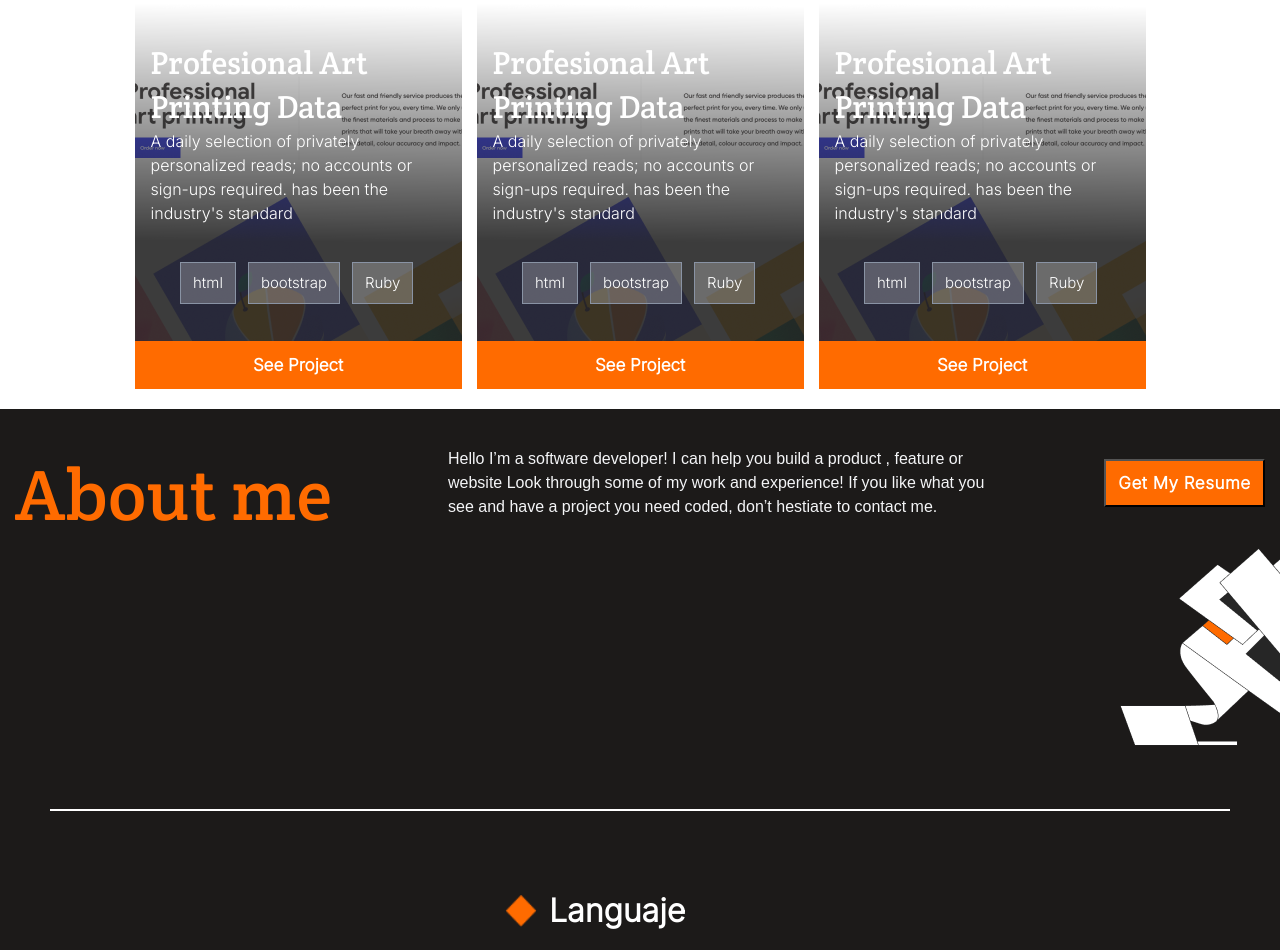
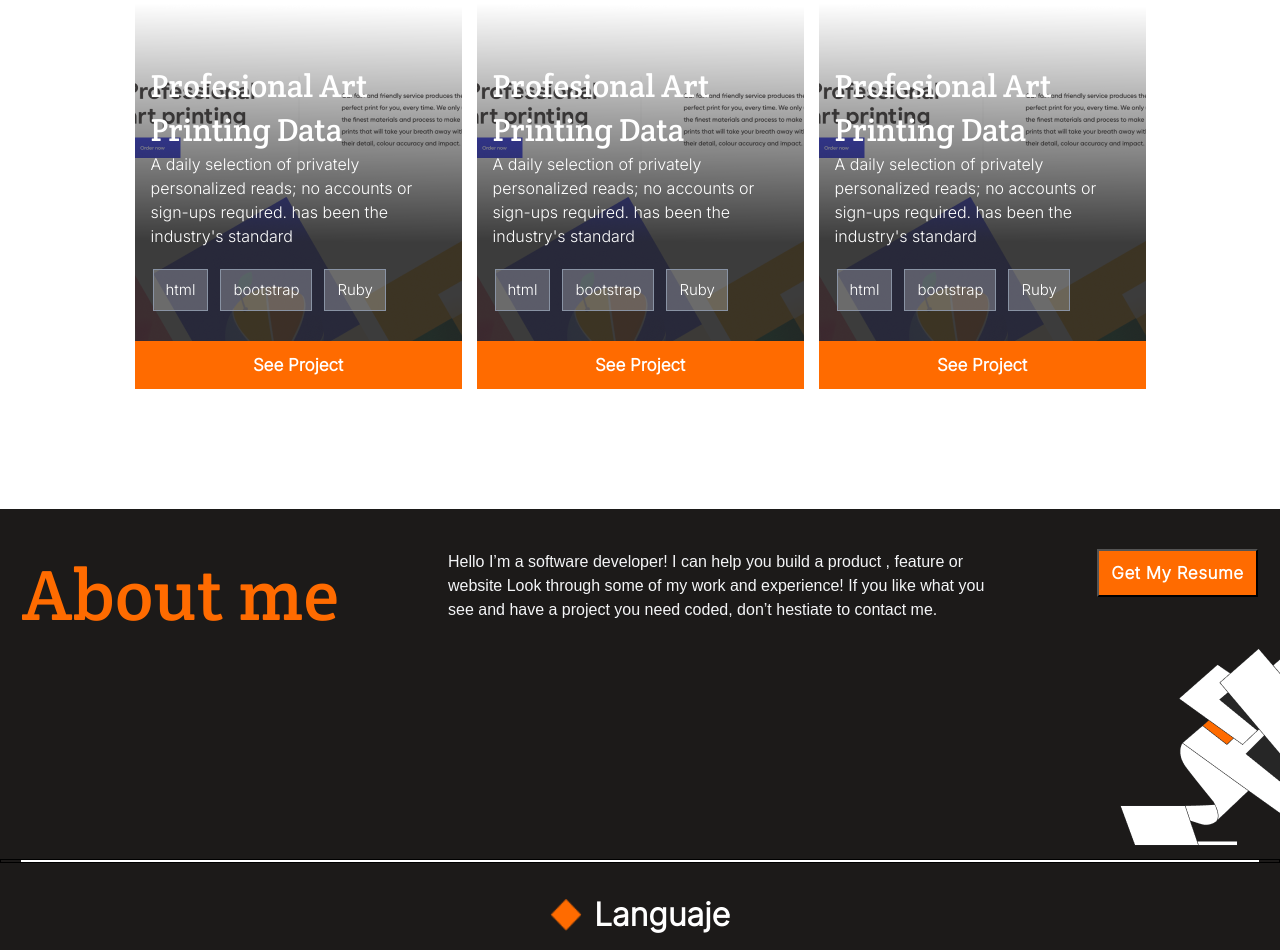
Before and after one commit to MarcoAurelioAntonio/Portfolio-mobile-version-skeleton, a website: page index.html in a window 1280 px wide. Shown: the part 1170-2120 px from the top of the page. Drawn offline with Linux system fonts and the light colour scheme.

Commit message:
last corrections

```diff
--- a/style.css
+++ b/style.css
@@ -177,6 +177,7 @@
   font-weight: 400;
   font-size: 40px;
   color: #1c1a19;
+  margin-top: 60px;
 }
 
 .line1 {
@@ -267,6 +268,7 @@
   display: flex;
   flex-wrap: wrap;
   justify-content: center;
+  padding-bottom: 100px;
 }
 
 .work-title1 {
@@ -303,12 +305,12 @@
   display: flex;
   flex-direction: row;
   align-items: center;
-  padding: 0;
   gap: 12px;
   width: 236px;
   height: 40px;
   list-style-type: none;
-  margin: 0;
+  margin-left: -55px;
+  margin-top: -50px;
 }
 
 .box {
@@ -329,6 +331,7 @@
   width: 327px;
   height: 48px;
   background: #ff6b00;
+  margin-top: -30px;
 }
 
 .button {
@@ -356,7 +359,7 @@
   align-items: center;
   align-content: flex-start;
   width: 100%;
-  height: 500px;
+  height: 580px;
   background: #1c1a19;
   background-image: url(/about-img/Group.png);
   background-repeat: no-repeat;
@@ -373,7 +376,7 @@
   font-size: 72px;
   letter-spacing: 0.37px;
   color: #ff6b00;
-  margin: 15px;
+  margin: 22px;
   margin-top: 40px;
 }
 
@@ -385,7 +388,7 @@
   font-size: 16px;
   line-height: 24px;
   color: #f4f5f7;
-  margin: 15px;
+  margin: 22px;
 }
 
 .about-button {
@@ -398,14 +401,15 @@
   font-size: 17px;
   letter-spacing: 0.03em;
   color: #ffff;
-  margin: 15px;
+  margin: 22px;
+  margin-top: -5px;
 }
 
 .line {
   background: #1c1a19;
   width: 100%;
-  height: 50px;
-  padding: 50px;
+  padding: 0 20px;
+  border: 1px solid black;
 }
 
 .line2 {
@@ -443,11 +447,7 @@
   flex-wrap: wrap;
   background-color: #1c1a19;
   justify-items: center;
-  padding-bottom: 50px;
-}
-
-.skill div {
-  width: 330px;
+  padding-bottom: 80px;
 }
 
 .inline {
```
